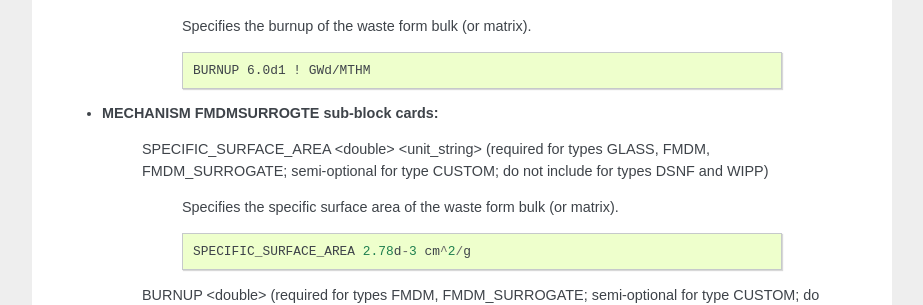
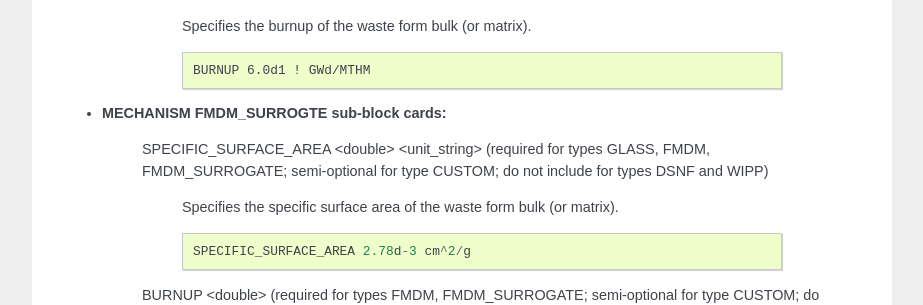
Before and after one commit to Miracloon/pflotran-documentation, a Sphinx documentation site: the page built from source/user_guide/cards/process_model_cards/waste_form_general_card.rst, in a window 1280 px wide and 900 px high, scrolled down 3476 px. Shown: the part 155-460 px from the top of the window, without its empty margins (318-1241 px from the left). Built offline with Sphinx 7.4.7, drawn with Linux system fonts in a browser that asks for light colours.

Commit message:
FMDMSURROGATE -> FMDM_SURROGATE

```diff
--- a/source/user_guide/cards/process_model_cards/waste_form_general_card.rst
+++ b/source/user_guide/cards/process_model_cards/waste_form_general_card.rst
@@ -216,7 +216,7 @@ MECHANISM <type_string>
 
       BURNUP 6.0d1 ! GWd/MTHM
 
-* **MECHANISM FMDMSURROGTE sub-block cards:**
+* **MECHANISM FMDM_SURROGTE sub-block cards:**
 
    SPECIFIC_SURFACE_AREA <double> <unit_string> (required for types GLASS, FMDM, FMDM_SURROGATE; semi-optional for type
    CUSTOM; do not include for types DSNF and WIPP)
```
